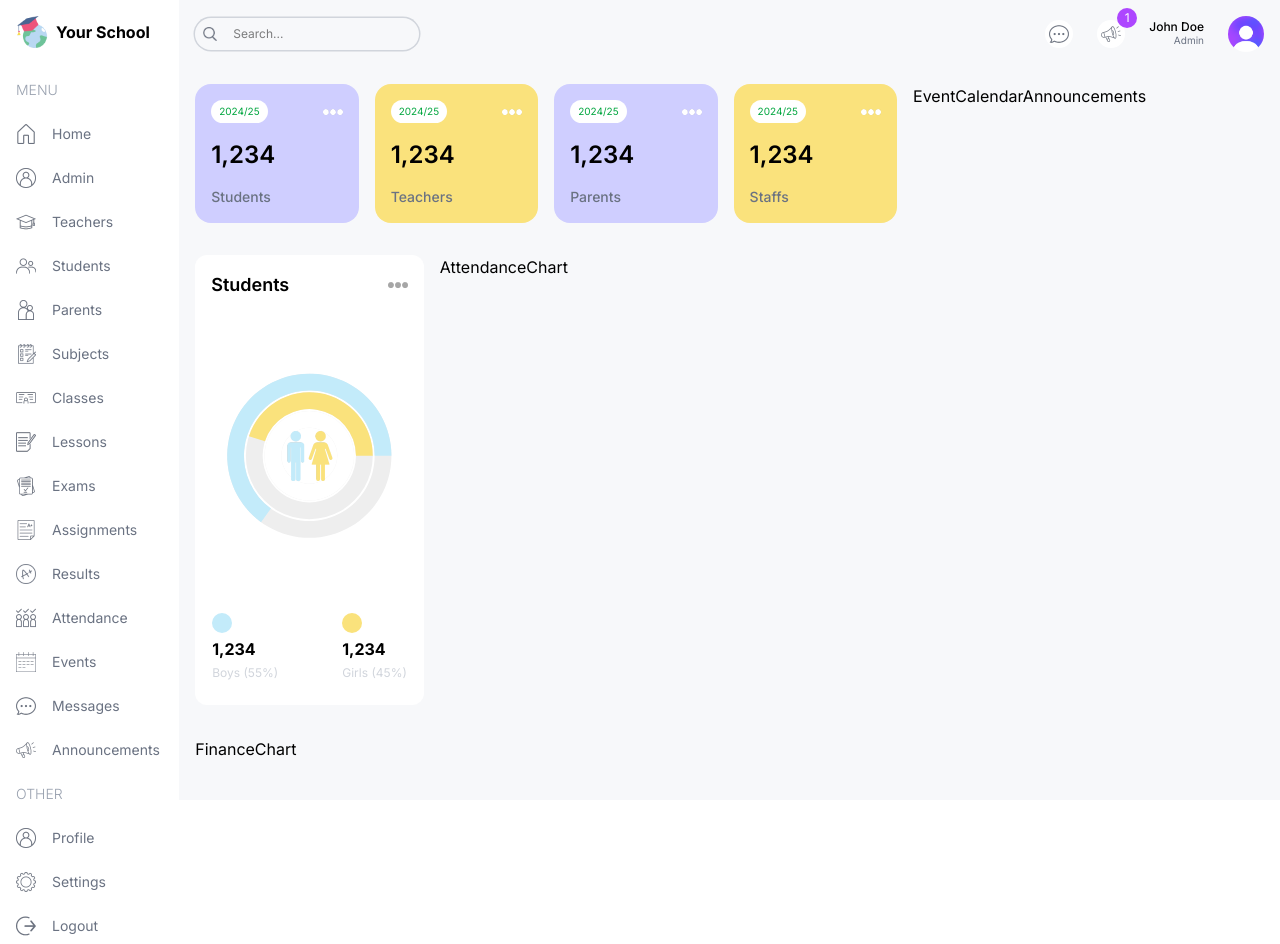
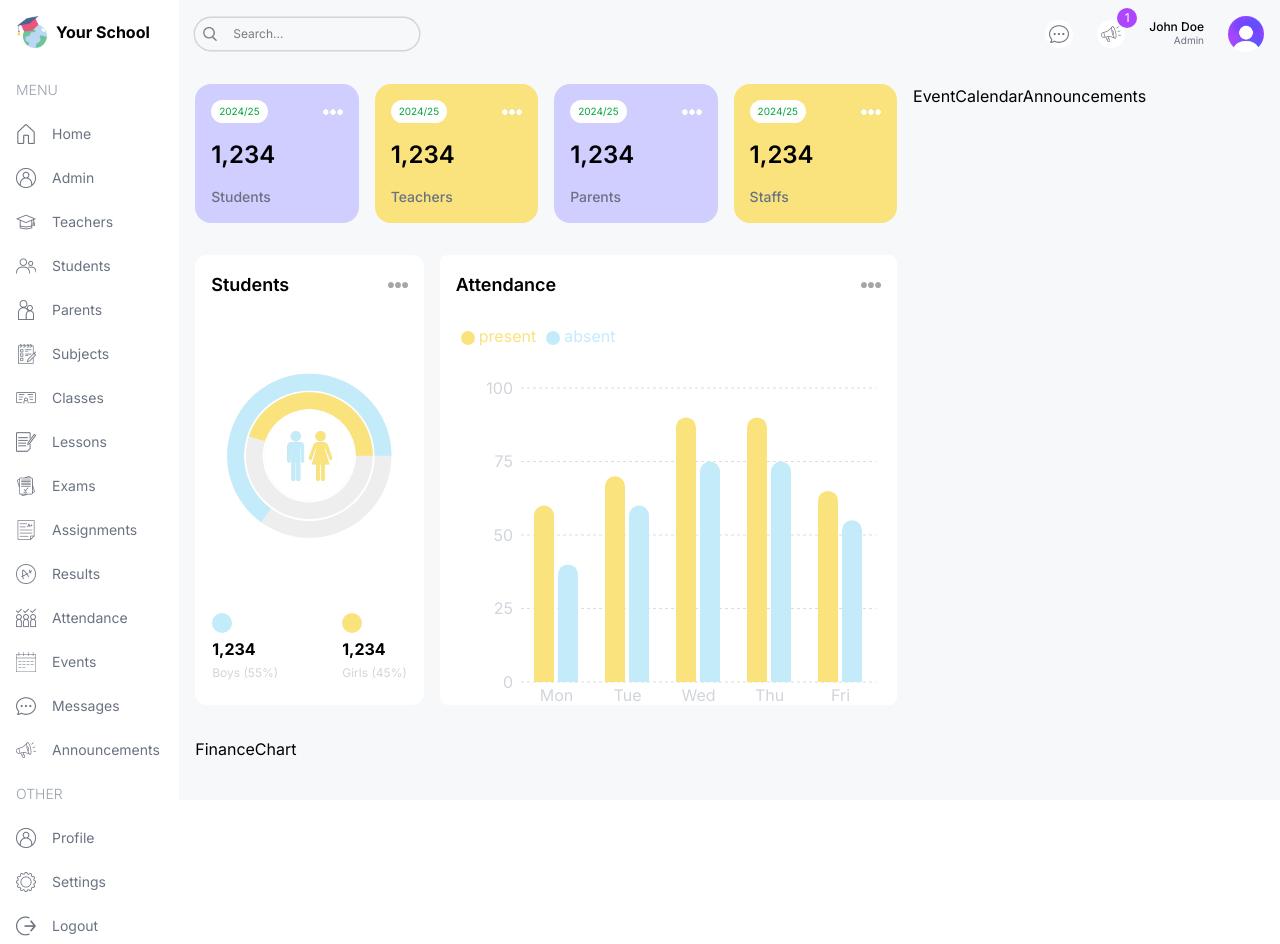
Before and after one commit to JoyBrar2001/school-dashboard, a Next.js app: page /admin in a window 1280 px wide. Built offline with nearby package versions, Linux system fonts and the light colour scheme.

Commit message:
Added Bar Chart

```diff
--- a/src/app/(dashboard)/admin/page.tsx
+++ b/src/app/(dashboard)/admin/page.tsx
@@ -1,7 +1,7 @@
 // import Announcements from "@/components/Announcements";
-// import AttendanceChart from "@/components/AttendanceChart";
 // import EventCalendar from "@/components/EventCalendar";
 // import FinanceChart from "@/components/FinanceChart";
+import AttendanceChart from "@/components/charts/attendance-chart";
 import CountChart from "@/components/charts/count-chart";
 import UserCard from "@/components/user-card";
 
@@ -22,8 +22,7 @@ const AdminPage = () => {
           </div>
 
           <div className="w-full lg:w-2/3 h-[450px]">
-            {/* <AttendanceChart /> */}
-            AttendanceChart
+            <AttendanceChart />
           </div>
         </div>
 
--- /dev/null
+++ b/src/components/charts/attendance-chart.tsx
@@ -0,0 +1,98 @@
+"use client";
+
+import Image from "next/image";
+import { Bar, BarChart, CartesianGrid, Legend, ResponsiveContainer, Tooltip, XAxis, YAxis } from "recharts";
+
+const data = [
+  {
+    name: "Mon",
+    present: 60,
+    absent: 40,
+  },
+  {
+    name: "Tue",
+    present: 70,
+    absent: 60,
+  },
+  {
+    name: "Wed",
+    present: 90,
+    absent: 75,
+  },
+  {
+    name: "Thu",
+    present: 90,
+    absent: 75,
+  },
+  {
+    name: "Fri",
+    present: 65,
+    absent: 55,
+  },
+];
+
+export default function AttendanceChart() {
+  return (
+    <div className="bg-white rounded-lg p-4 h-full">
+      <div className="flex justify-between items-center">
+        <h1 className="text-lg font-semibold">
+          Attendance
+        </h1>
+
+        <Image
+          src="/moreDark.png"
+          alt=""
+          width={20}
+          height={20}
+        />
+      </div>
+
+      <ResponsiveContainer width="100%" height="100%">
+        <BarChart width={500} height={500} data={data} barSize={20}>
+          <CartesianGrid
+            strokeDasharray="3 3"
+            vertical={false}
+            stroke="#ddd"
+          />
+
+          <XAxis
+            dataKey="name"
+            axisLine={false}
+            tick={{ fill: "#d1d5db" }}
+            tickLine={false}
+          />
+          <YAxis
+            axisLine={false}
+            tick={{ fill: "#d1d5db" }}
+            tickLine={false}
+          />
+
+          <Tooltip
+            contentStyle={{
+              borderRadius: "10px",
+              borderColor: "lightgray"
+            }}
+          />
+          <Legend
+            align="left"
+            verticalAlign="top"
+            wrapperStyle={{ paddingTop: "20px", paddingBottom: "40px" }}
+          />
+
+          <Bar
+            dataKey="present"
+            fill="#FAE27C"
+            legendType="circle"
+            radius={[10, 10, 0, 0]}
+          />
+          <Bar
+            dataKey="absent"
+            fill="#C3EBFA"
+            legendType="circle"
+            radius={[10, 10, 0, 0]}
+          />
+        </BarChart>
+      </ResponsiveContainer>
+    </div>
+  );
+}
```
